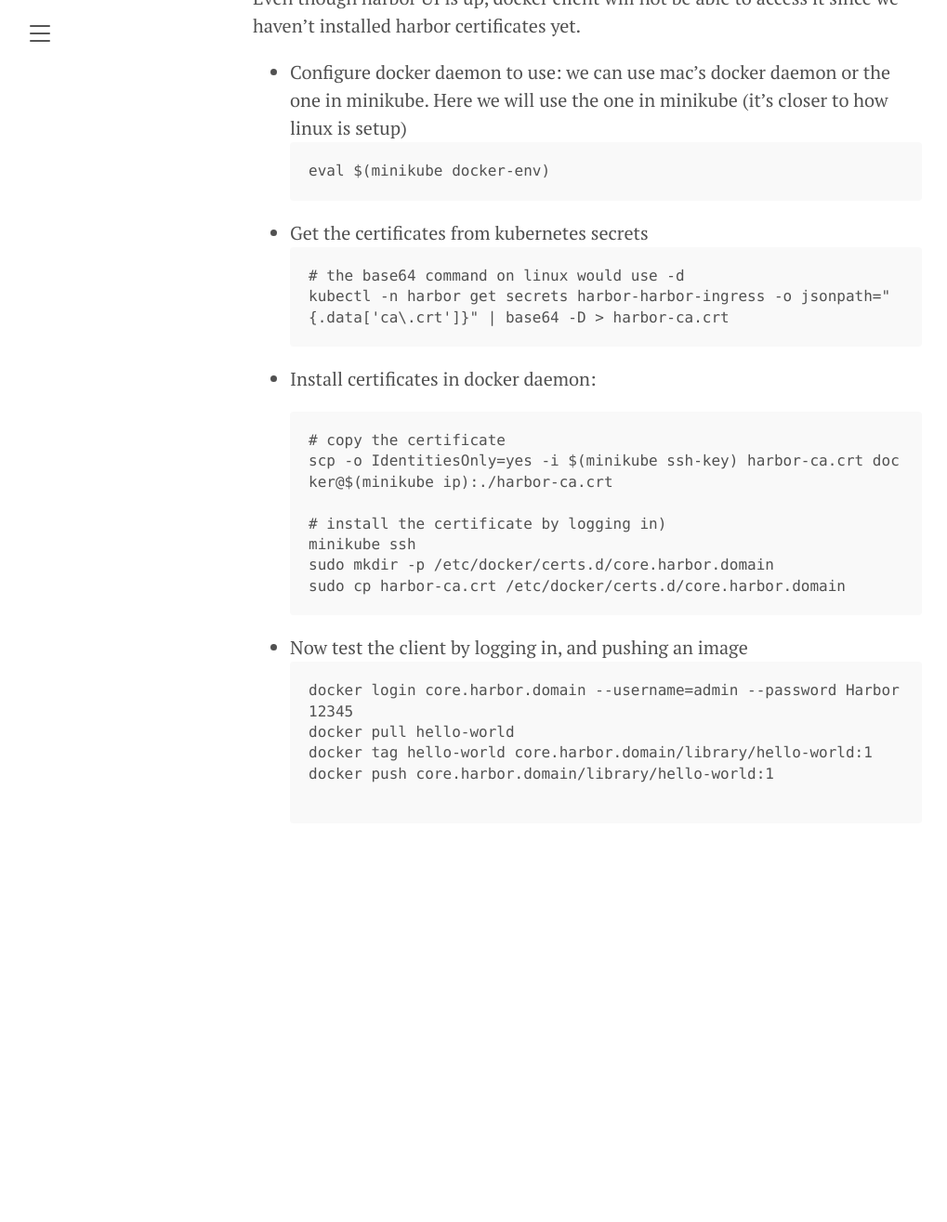
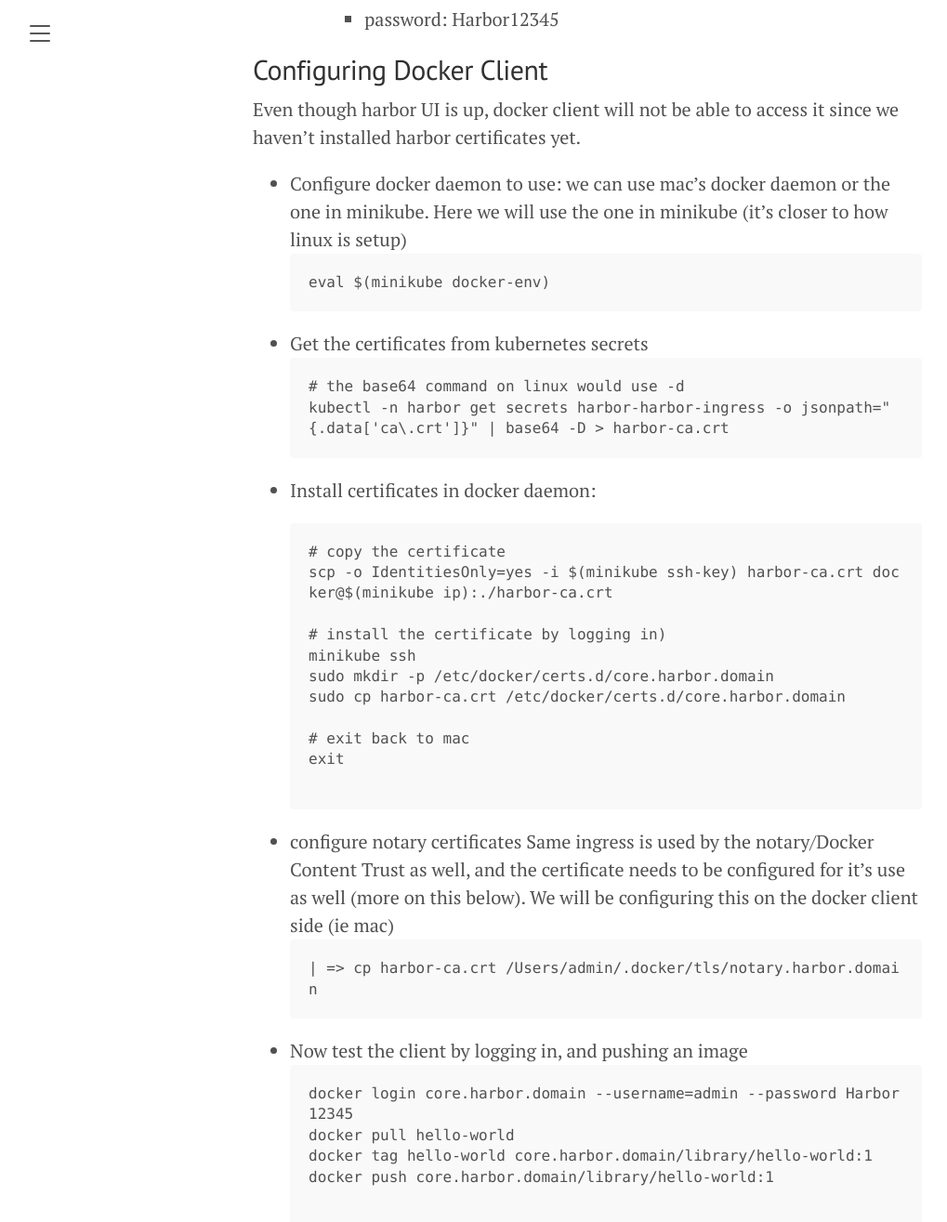
Before and after one commit to namitsaxena/namitsaxena.github.io, a Jekyll site: the page built from blog/_posts/2020-08-14-harbor-minikube.md, in a window 1280 px wide and 1400 px high, scrolled down 1859 px. Shown: the top 1315 px of the window at 93% size, without its empty margins (8-1027 px from the left). Built offline with Jekyll 4.4.1, drawn with Linux system fonts in a browser that asks for light colours; nearby versions of some CDN libraries; comment, search, counter and statistics services are not loaded; before the commit the page ends 2825 px from its top, so only the background shows below that; some of the changed text lies outside the part shown.

Commit message:
Create 2020-08-14-harbor-minikube.md

````diff
--- a/blog/_posts/2020-08-14-harbor-minikube.md
+++ b/blog/_posts/2020-08-14-harbor-minikube.md
@@ -15,8 +15,13 @@
 * virtualbox
 
 ## Installation
-* start minikube using virtualbox driver: _minikube start --vm-driver virtualbox_
-  * Enable ingress on minikube: _minikube addons enable ingress_
+* start minikube using virtualbox driver, and enable ingress
+  ```
+  minikube start --vm-driver virtualbox
+  minikube addons enable ingress
+  # to see the list of add ons
+  minikube addons list
+  ```
   * Because we will be setting up harbor services using ingress, we need the virtualbox driver
   * If we were using NodePort, we could have used docker driver
 * Clone [harbor repo](https://github.com/goharbor/harbor-helm), and cd to the repo
@@ -80,6 +85,16 @@
   minikube ssh
   sudo mkdir -p /etc/docker/certs.d/core.harbor.domain
   sudo cp harbor-ca.crt /etc/docker/certs.d/core.harbor.domain
+
+  # exit back to mac
+  exit
+
+  ```
+* configure notary certificates
+  Same ingress is used by the notary/Docker Content Trust as well, and the certificate needs to be configured for it's use as well (more on this below).
+  We will be configuring this on the docker client side (ie mac)
+  ```
+  | => cp harbor-ca.crt /Users/admin/.docker/tls/notary.harbor.domain
   ```
 
 * Now test the client by logging in, and pushing an image
````
